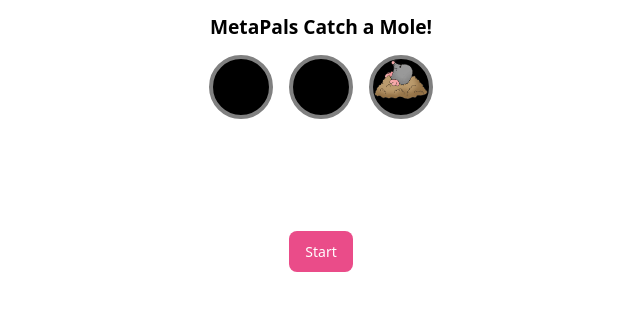
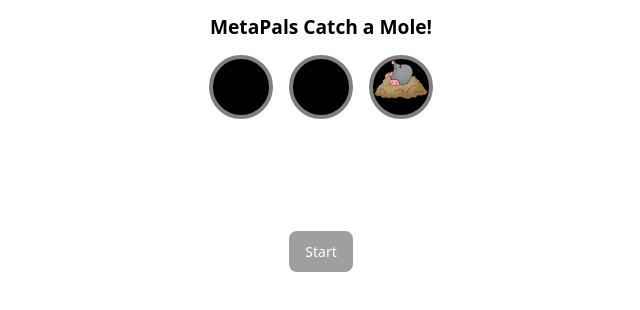
Before and after one commit to nadyafebi/metapals-takehome, a website built with Vite: page index.html in a window 1280 px wide. Both pictures are taken after a click on the button "Start". Shown: the whole page, without its empty margins (319-959 px from the left). Built offline with nearby package versions, Linux system fonts and the light colour scheme.

Commit message:
Add win state

```diff
--- /dev/null
+++ b/src/components/GameStateComponent.ts
@@ -0,0 +1,8 @@
+import { Component } from "../engine";
+
+export class GameStateComponent extends Component {
+  started = false;
+  time = 0;
+  clicks = 0;
+  win = false;
+}
--- a/src/main.ts
+++ b/src/main.ts
@@ -7,6 +7,8 @@ import { MoleSpawnerSystem } from "./system/MoleSpawnerSystem";
 import { ImageRendererSystem } from "./system/ImageRendererSystem";
 import { InputSystem } from "./system/InputSystem";
 import { ClickableComponent } from "./components/ClickableComponent";
+import { GameStateComponent } from "./components/GameStateComponent";
+import { GameStateSystem } from "./system/GameStateSystem";
 
 /*
   Setup game
@@ -62,11 +64,14 @@ game.setup(() => {
     .addComponent(new ClickableComponent());
   game.addEntity(startButton, startButtonContainer);
 
+  const singleton = new Entity("div").addComponent(new GameStateComponent());
+
   /*
       Create systems
   */
   game.addSystem(new InputSystem());
-  game.addSystem(new MoleSpawnerSystem(game));
+  game.addSystem(new GameStateSystem(startButton, singleton));
+  game.addSystem(new MoleSpawnerSystem(game, singleton));
   game.addSystem(new TextRendererSystem());
   game.addSystem(new ImageRendererSystem());
 });
--- a/src/style.css
+++ b/src/style.css
@@ -37,3 +37,12 @@
   cursor: pointer;
   display: inline-block;
 }
+
+.button:hover,
+.button:focus {
+  background-color: #f082ac;
+}
+
+.button:disabled {
+  background-color: #9f9f9f;
+}
--- /dev/null
+++ b/src/system/GameStateSystem.ts
@@ -0,0 +1,42 @@
+import { ClickableComponent } from "../components/ClickableComponent";
+import { GameStateComponent } from "../components/GameStateComponent";
+import { Entity, System } from "../engine";
+
+export class GameStateSystem extends System {
+  startButton: Entity;
+  gameState: GameStateComponent;
+  started = false;
+
+  constructor(startButton: Entity, singleton: Entity) {
+    super();
+    this.startButton = startButton;
+    this.gameState = singleton.getComponent(GameStateComponent);
+  }
+
+  update(_entities: Entity[]): void {
+    const startClickable = this.startButton.getComponent(ClickableComponent);
+    if (startClickable.clicked) {
+      this.gameState.started = true;
+      this.gameState.clicks = 0;
+      this.gameState.time = 0;
+      this.startButton.element.setAttribute("disabled", "true");
+      this.started = true;
+      startClickable.clicked = false;
+    }
+
+    if (this.started && !this.gameState.started) {
+      this.started = false;
+      this.startButton.element.removeAttribute("disabled");
+    }
+
+    if (this.gameState.win) {
+      setTimeout(() => {
+        alert(
+          `Gotcha! time to catch ${this.gameState.time} seconds and ${this.gameState.clicks} clicks`
+        );
+      }, 100);
+      this.gameState.started = false;
+      this.gameState.win = false;
+    }
+  }
+}
--- a/src/system/MoleSpawnerSystem.ts
+++ b/src/system/MoleSpawnerSystem.ts
@@ -3,33 +3,58 @@ import { HoleComponent } from "../components/HoleComponent";
 import { ImageComponent } from "../components/ImageComponent";
 import mole from "../mole.png";
 import { ClickableComponent } from "../components/ClickableComponent";
+import { GameStateComponent } from "../components/GameStateComponent";
 
 export class MoleSpawnerSystem extends System {
   shouldSpawn = true;
   moleEntity: Entity;
   game: Game;
+  gameState: GameStateComponent;
+  started = false;
 
-  constructor(game: Game) {
+  constructor(game: Game, singleton: Entity) {
     super();
 
     this.game = game;
     this.moleEntity = new Entity("img")
       .addComponent(new ImageComponent(mole))
       .addComponent(new ClickableComponent());
+    this.gameState = singleton.getComponent(GameStateComponent);
   }
 
   update(entities: Entity[]): void {
+    if (!this.started && this.gameState.started) {
+      this.started = true;
+    }
+
+    if (this.started) {
+      const holes = entities.filter((entity) =>
+        entity.getComponent(HoleComponent)
+      );
+      this.handleClick(holes);
+      this.spawnMole(holes);
+    }
+  }
+
+  handleClick(holes: Entity[]) {
     const moleClickable = this.moleEntity.getComponent(ClickableComponent);
     if (moleClickable.clicked) {
-      // TODO: win
+      this.gameState.win = true;
       moleClickable.clicked = false;
     }
 
+    for (const hole of holes) {
+      const holeClickable = hole.getComponent(ClickableComponent);
+      if (holeClickable.clicked) {
+        // TODO: debounce
+        this.gameState.clicks++;
+        holeClickable.clicked = false;
+      }
+    }
+  }
+
+  spawnMole(holes: Entity[]) {
     if (this.shouldSpawn) {
-      const holes = entities.filter((entity) =>
-        entity.getComponent(HoleComponent)
-      );
-
       this.game.addEntity(this.moleEntity, this.pickRandomHole(holes));
       this.shouldSpawn = false;
     }
```
